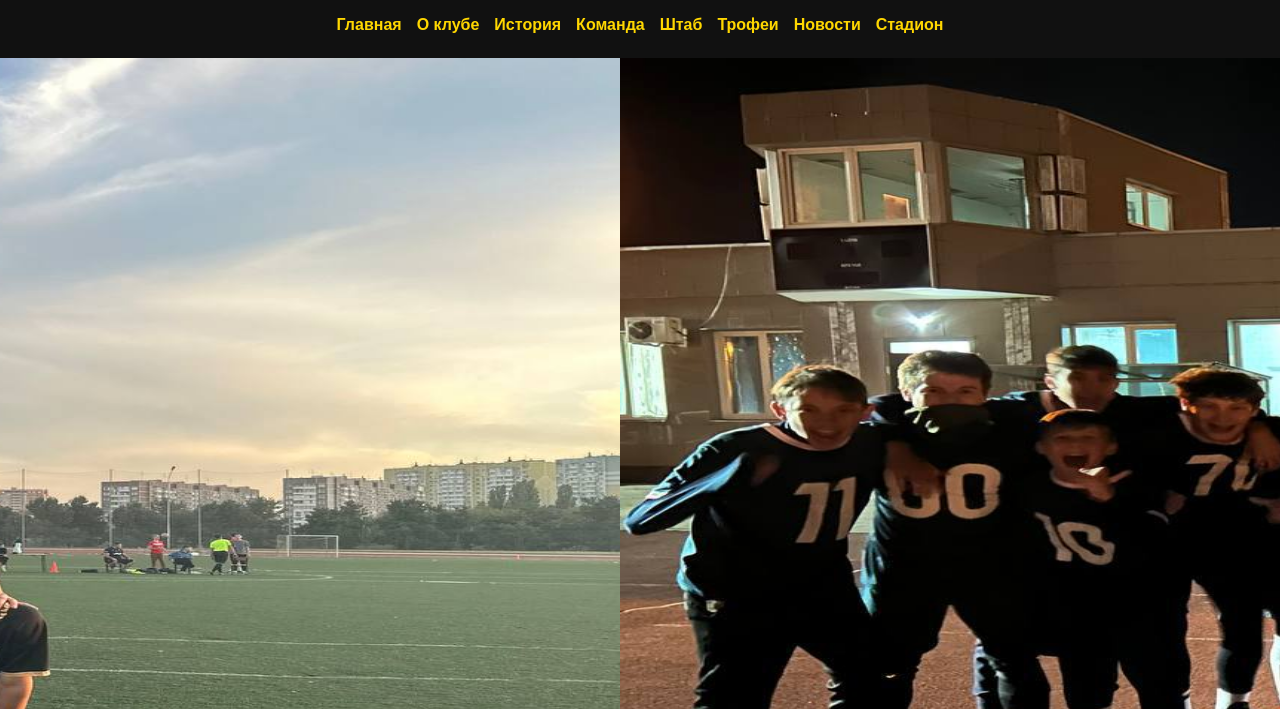
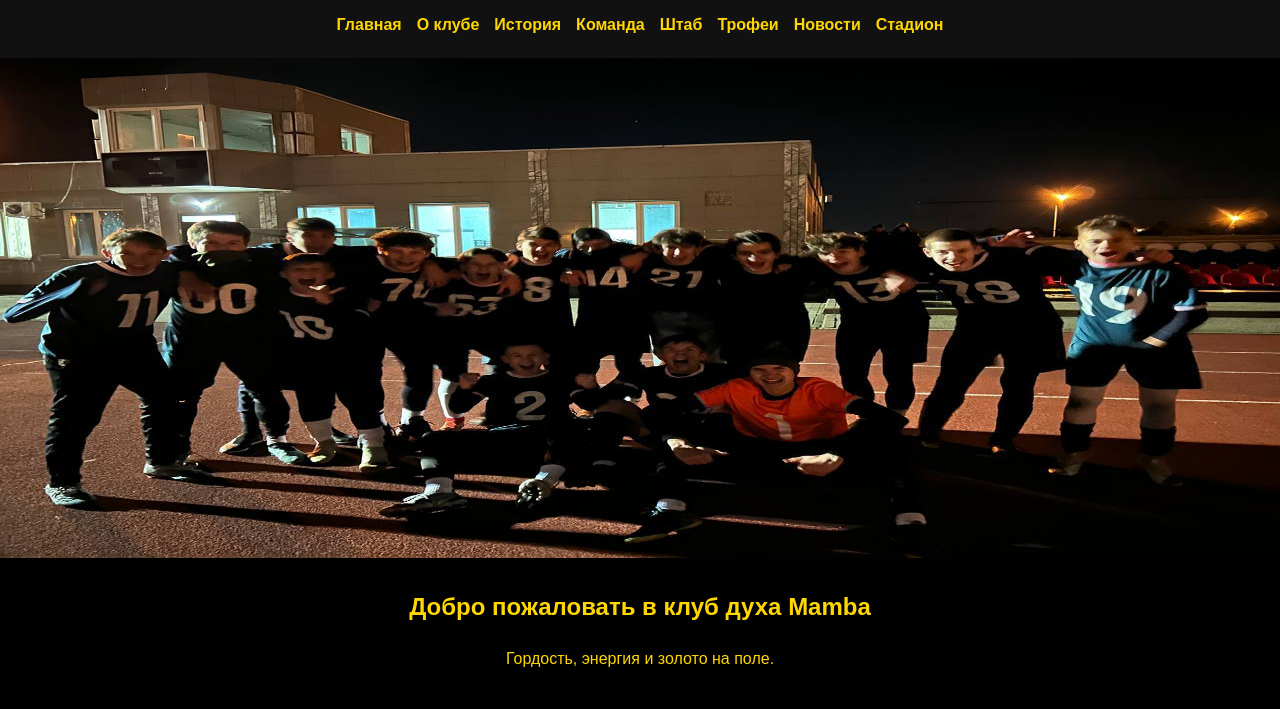
Before and after one commit to venotyx/mamba_mentality, a plain HTML site: page index.html in a window 1280 px wide. Shown: the part 74-783 px from the top of the page. Drawn offline with Linux system fonts and the light colour scheme.

Commit message:
Update style.css

```diff
--- a/css/style.css
+++ b/css/style.css
@@ -59,8 +59,8 @@ nav a:hover {
 }
 
 .slides img {
-  width: 1900px;
-  height: 900px;
+  width: 100%;
+  height: 500px;
   flex-shrink: 0;
 }
 
```
